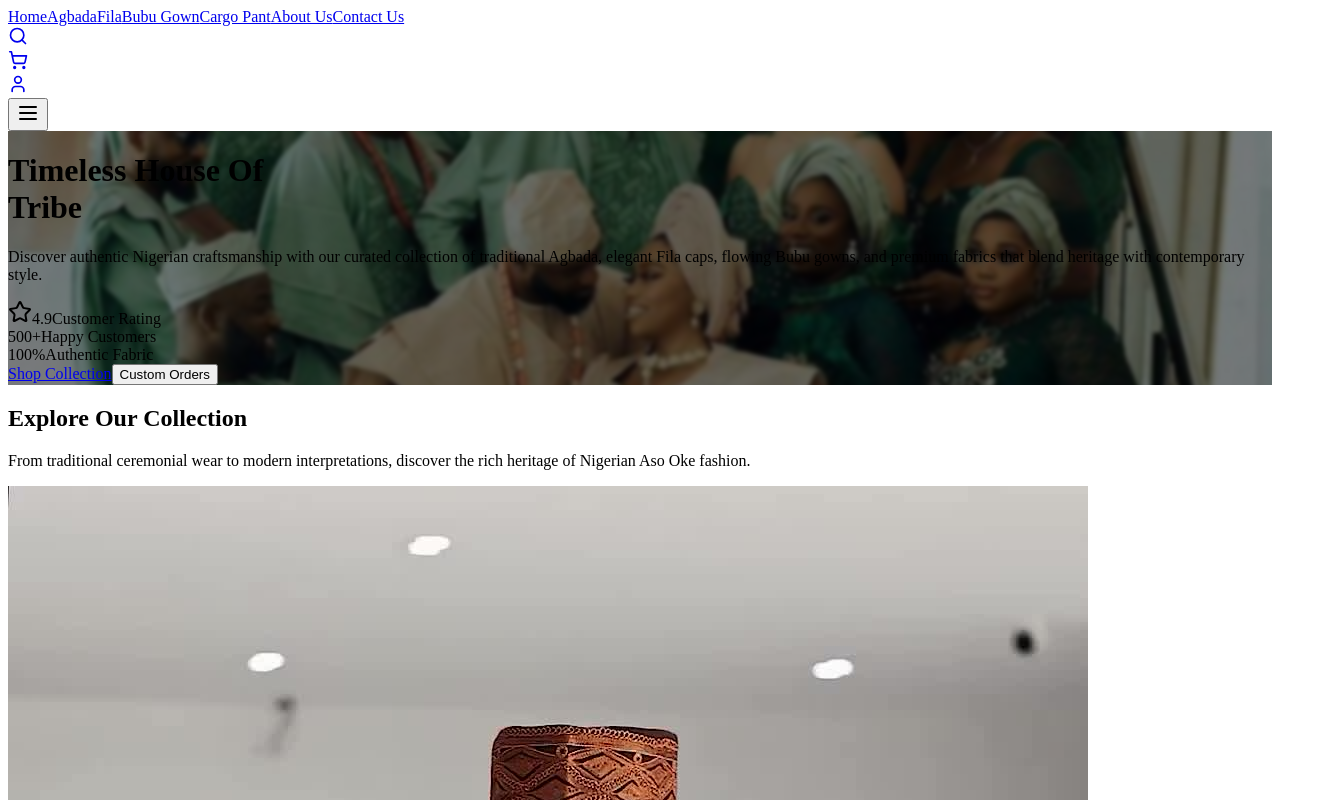
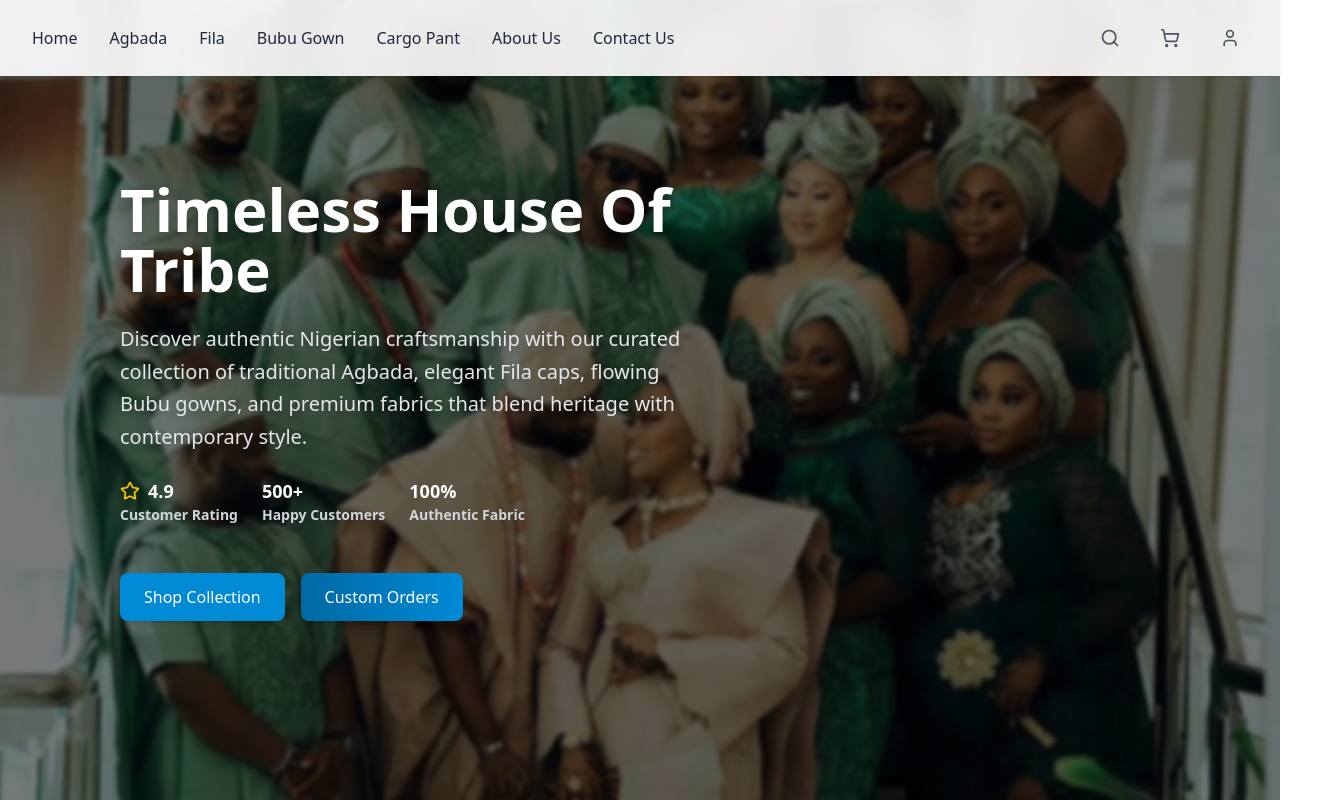
Before and after one commit to dona-8833/house-of-tribe, a React (Vite) app: page / in a window 1280 px wide. Shown: the top 800 px of the page, 1322 px wide, since content can reach past the window. Built offline with nearby package versions, Linux system fonts and the light colour scheme.

Commit message:
style sheet

```diff
--- a/src/index.css
+++ b/src/index.css
@@ -1,4 +1,4 @@
-/* @import "tailwindcss"; */
+@import "tailwindcss";
 
 .body{
     padding: 0;
```
